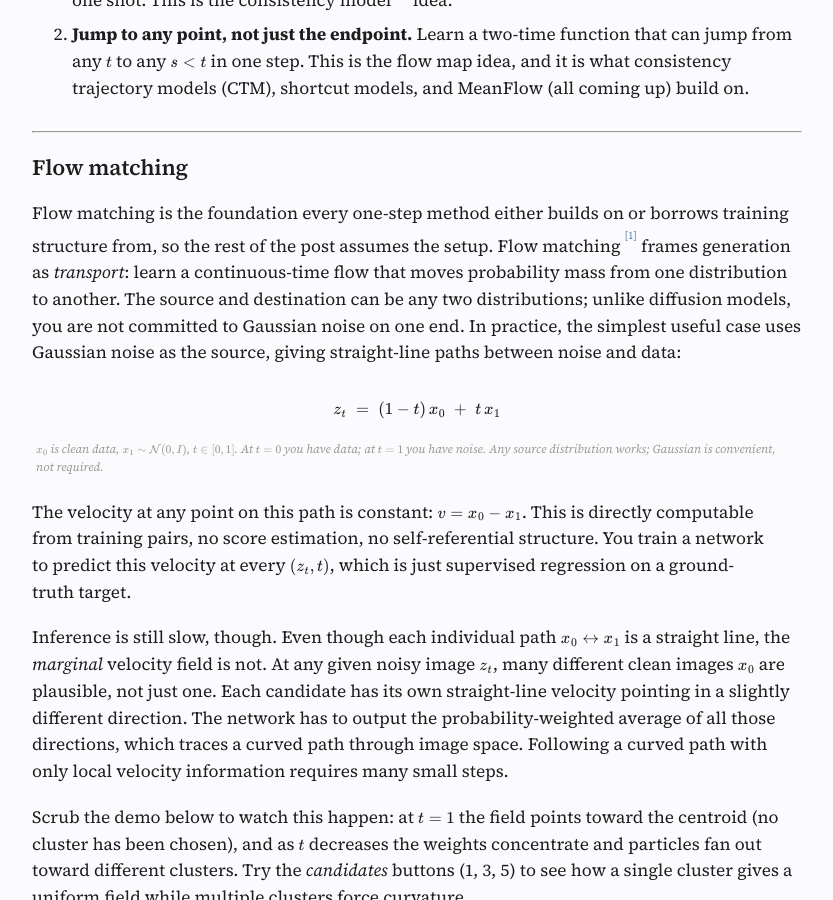
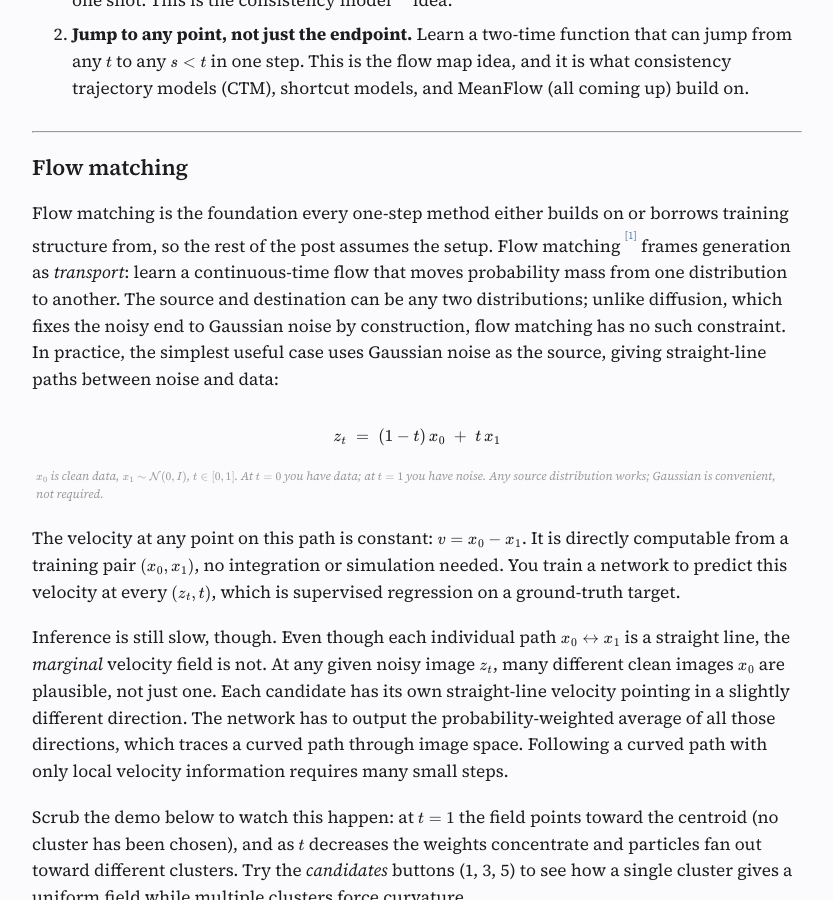
Before and after one commit to rabiulcste/rabiulcste.github.io, a Jekyll site: the page built from _posts/cs/2026-04-23-from-many-steps-to-one.md, in a window 1280 px wide and 900 px high, scrolled down 1719 px. Shown: the whole window, without its empty margins (223-1056 px from the left). Built offline with Jekyll 4.4.1, drawn with Linux system fonts in a browser that asks for light colours; formulas are drawn with MathJax 3; comment, search, counter and statistics services are not loaded; some of the changed text lies outside the part shown.

Commit message:
Remove forward-references and assumed knowledge in flow matching section
Replace "no score estimation, no self-referential structure" with a
concrete claim about not needing integration, make the diffusion contrast
explicit ("unlike diffusion, which fixes the noisy end to Gaussian
noise"), and rephrase the CT description to avoid a passing mention of
"score" that the post never introduces.

Co-Authored-By: Claude Opus 4.7 (1M context) <noreply@anthropic.com>

```diff
--- a/_posts/cs/2026-04-23-from-many-steps-to-one.md
+++ b/_posts/cs/2026-04-23-from-many-steps-to-one.md
@@ -292,12 +292,12 @@ Two strategies:
 
 ## Flow matching
 
-Flow matching is the foundation every one-step method either builds on or borrows training structure from, so the rest of the post assumes the setup. Flow matching <sup class="cite"><a href="#ref-lipman2022">[1]</a></sup> frames generation as *transport*: learn a continuous-time flow that moves probability mass from one distribution to another. The source and destination can be any two distributions; unlike diffusion models, you are not committed to Gaussian noise on one end. In practice, the simplest useful case uses Gaussian noise as the source, giving straight-line paths between noise and data:
+Flow matching is the foundation every one-step method either builds on or borrows training structure from, so the rest of the post assumes the setup. Flow matching <sup class="cite"><a href="#ref-lipman2022">[1]</a></sup> frames generation as *transport*: learn a continuous-time flow that moves probability mass from one distribution to another. The source and destination can be any two distributions; unlike diffusion, which fixes the noisy end to Gaussian noise by construction, flow matching has no such constraint. In practice, the simplest useful case uses Gaussian noise as the source, giving straight-line paths between noise and data:
 
 <div class="eq">$$z_t \;=\; (1 - t)\, x_0 \;+\; t\, x_1$$</div>
 <div class="eq-label">$x_0$ is clean data, $x_1 \sim \mathcal{N}(0,I)$, $t \in [0,1]$. At $t=0$ you have data; at $t=1$ you have noise. Any source distribution works; Gaussian is convenient, not required.</div>
 
-The velocity at any point on this path is constant: $v = x_0 - x_1$. This is directly computable from training pairs, no score estimation, no self-referential structure. You train a network to predict this velocity at every $(z_t, t)$, which is just supervised regression on a ground-truth target.
+The velocity at any point on this path is constant: $v = x_0 - x_1$. It is directly computable from a training pair $(x_0, x_1)$, no integration or simulation needed. You train a network to predict this velocity at every $(z_t, t)$, which is supervised regression on a ground-truth target.
 
 Inference is still slow, though. Even though each individual path $x_0 \leftrightarrow x_1$ is a straight line, the *marginal* velocity field is not. At any given noisy image $z_t$, many different clean images $x_0$ are plausible, not just one. Each candidate has its own straight-line velocity pointing in a slightly different direction. The network has to output the probability-weighted average of all those directions, which traces a curved path through image space. Following a curved path with only local velocity information requires many small steps.
 
@@ -886,7 +886,7 @@ The EMA copy $\theta^-$ is updated slowly after each training step, typically $m
 
 The stop-gradient on the target side breaks this symmetry. Gradients only flow through the left side of the loss, so only $\theta$ is updated to chase the target. The target then drifts slowly via the EMA rule. This is the same *target network* trick that stabilised DQN in deep RL: when the network is regressing toward a target derived from itself, you keep the target frozen (or slowly-moving) so the optimisation has something fixed enough to converge to.
 
-To get the adjacent point $z_{t-\Delta}$ on the same trajectory as $z_t$, you need to take one step of the PF-ODE. This is where the teacher and student framing becomes explicit. In consistency *distillation* (CD), a pretrained diffusion model acts as the teacher: it provides reliable one-step ODE moves that land on the true trajectory, and the student learns to jump directly to $x_0$ from any point on those teacher-generated trajectories. In consistency *training* (CT), there is no external teacher; the network estimates the score from scratch and generates its own training pairs, which introduces additional noise and makes training harder to stabilise. CD is faster to converge and produces better results; CT avoids the dependency on a pretrained teacher at the cost of more careful engineering.
+To get the adjacent point $z_{t-\Delta}$ on the same trajectory as $z_t$, you need to take one step of the PF-ODE. This is where the teacher and student framing becomes explicit. In consistency *distillation* (CD), a pretrained diffusion model acts as the teacher: it provides reliable one-step ODE moves that land on the true trajectory, and the student learns to jump directly to $x_0$ from any point on those teacher-generated trajectories. In consistency *training* (CT), there is no external teacher; the network has to produce its own one-step ODE moves to generate training pairs, which introduces additional noise and makes training harder to stabilise. CD is faster to converge and produces better results; CT avoids the dependency on a pretrained teacher at the cost of more careful engineering.
 
 Worth pinning down the language here, because three different things in this post all get called "teacher" at various points and they are not the same. **Data supervision** means clean targets read directly from training pairs, like flow matching's $v = x_0 - x_1$. A **pretrained teacher** is an external network trained separately, used in CD and later in Align Your Flow (AYF); quality is capped at whatever the teacher can do. The **EMA copy** $\theta^-$ is the network's own slowly-moving lag of itself, used in CT, CTM, Shortcut, and the consistency half of MeanFlow. CT and CD differ exactly in this: CT has only the EMA copy, CD has both. From here on I will say "EMA copy" when I mean the internal lag and "pretrained teacher" when I mean a separately trained network.
 
```
